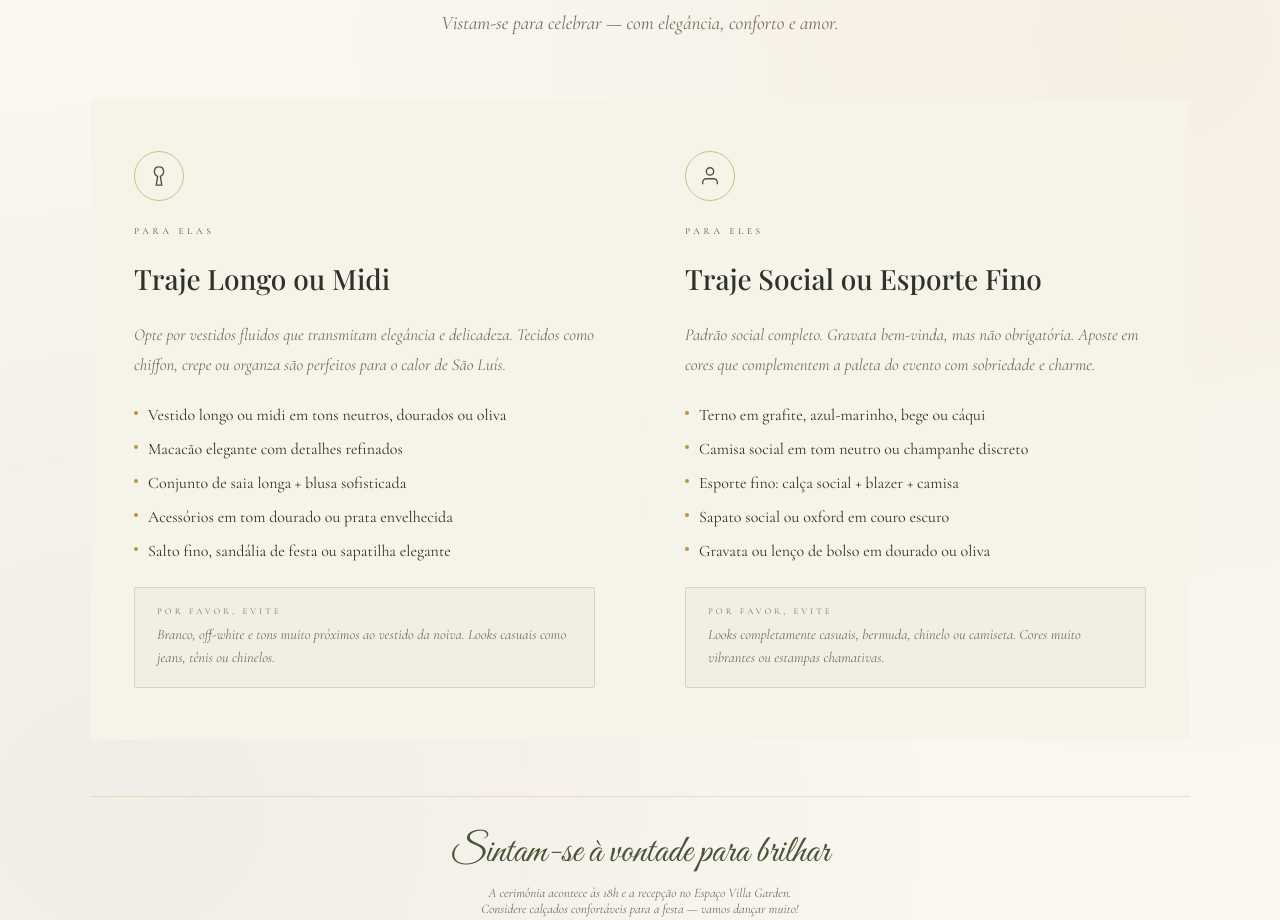
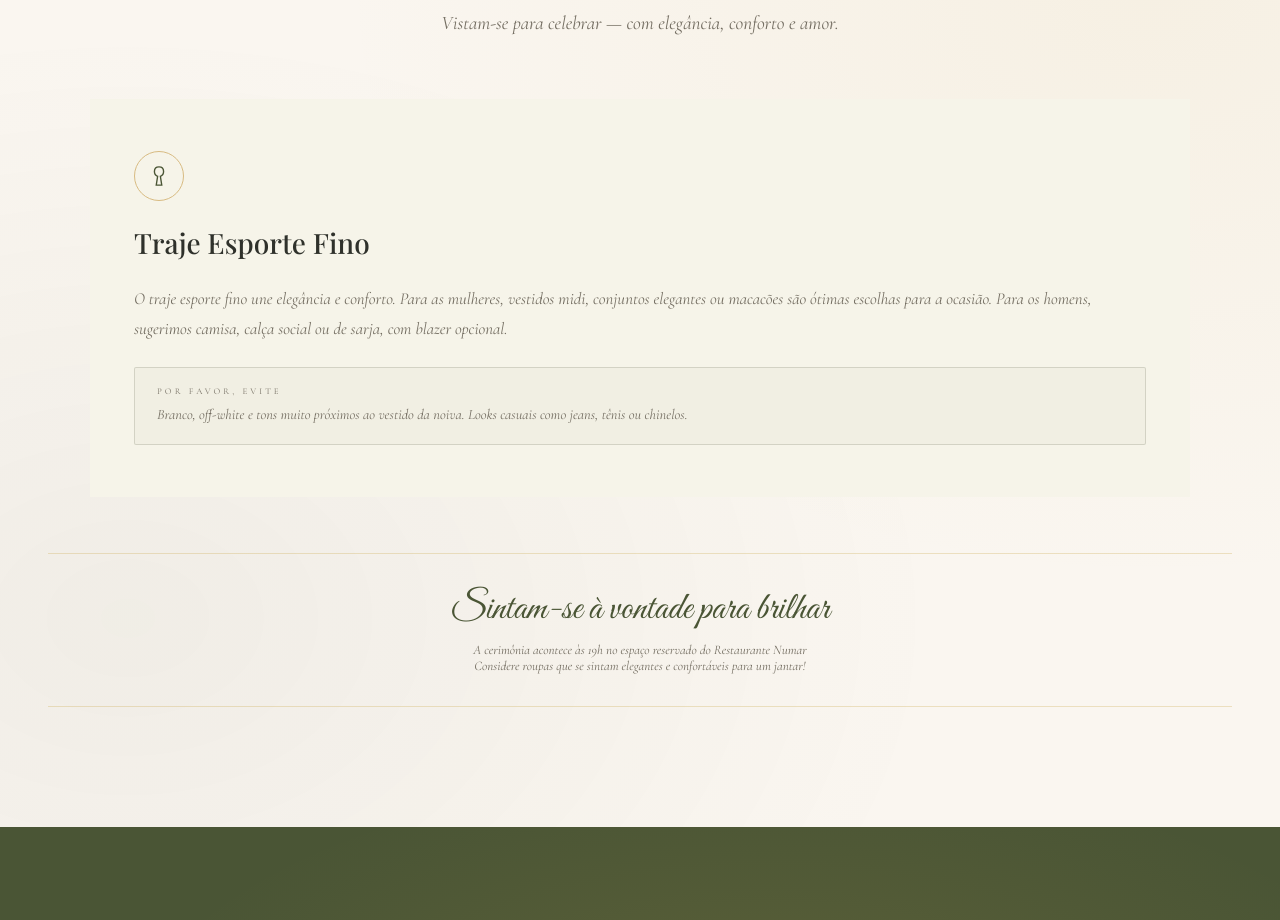
Before and after one commit to YtaloSauham/Site, a plain HTML site: page index.html in a window 1280 px wide. Shown: the part 1711-2631 px from the top of the page. Drawn offline with nearby package versions, Linux system fonts and the light colour scheme; a web font is replaced by a local one.

Commit message:
fix: atualizar estilo do cursor e ajustar informações da seção de traje

```diff
--- a/index.html
+++ b/index.html
@@ -75,7 +75,7 @@
     .cursor {
       position: fixed;
       width: 10px; height: 10px;
-      background: var(--olive);
+      background: var(--gold);
       border-radius: 50%;
       pointer-events: none;
       z-index: 10000;
@@ -86,7 +86,7 @@
     .cursor-ring {
       position: fixed;
       width: 36px; height: 36px;
-      border: 1px solid var(--olive);
+      border: 1px solid var(--gold);
       border-radius: 50%;
       pointer-events: none;
       z-index: 9998;
@@ -483,7 +483,7 @@
       text-align: center;
       max-width: 60px;
     }
-    .dress-code-grid { display: grid; grid-template-columns: 1fr 1fr; gap: 2px; }
+    .dress-code-grid { display: grid; grid-template-columns: 1fr; justify-items: center; gap: 2px; }
     .dress-card {
       background: var(--bg);
       padding: 52px 44px;
@@ -794,21 +794,14 @@
             <path d="M12 2C9 2 7 4 7 7c0 2.5 1.5 4.5 3.5 5.3L9 22h6l-1.5-9.7C15.5 11.5 17 9.5 17 7c0-3-2-5-5-5z"/>
           </svg>
         </div>
-        <div class="dress-card-label">Para Elas</div>
-        <div class="dress-card-title">Traje Longo ou Midi</div>
-        <p class="dress-card-desc">Opte por vestidos fluidos que transmitam elegância e delicadeza. Tecidos como chiffon, crepe ou organza são perfeitos para o calor de São Luís.</p>
-        <ul class="dress-card-items">
-          <li>Vestido longo ou midi em tons neutros, dourados ou oliva</li>
-          <li>Macacão elegante com detalhes refinados</li>
-          <li>Conjunto de saia longa + blusa sofisticada</li>
-          <li>Acessórios em tom dourado ou prata envelhecida</li>
-          <li>Salto fino, sandália de festa ou sapatilha elegante</li>
-        </ul>
+         <div class="dress-card-title">Traje Esporte Fino</div>
+        <p class="dress-card-desc">O traje esporte fino une elegância e conforto. Para as mulheres, vestidos midi, conjuntos elegantes ou macacões são ótimas escolhas para a ocasião. Para os homens, sugerimos camisa, calça social ou de sarja, com blazer opcional.</p>
         <div class="dress-avoid">
           <div class="dress-avoid-label">Por favor, evite</div>
           <div class="dress-avoid-text">Branco, off-white e tons muito próximos ao vestido da noiva. Looks casuais como jeans, tênis ou chinelos.</div>
         </div>
       </div>
+      <!--
       <div class="dress-card">
         <div class="dress-card-icon">
           <svg width="22" height="22" viewBox="0 0 24 24" fill="none" stroke="currentColor" stroke-width="1.5">
@@ -830,11 +823,12 @@
           <div class="dress-avoid-label">Por favor, evite</div>
           <div class="dress-avoid-text">Looks completamente casuais, bermuda, chinelo ou camiseta. Cores muito vibrantes ou estampas chamativas.</div>
         </div>
+      -->
       </div>
     </div>
     <div class="dress-note fade-in-up">
       <div class="dress-note-script">Sintam-se à vontade para brilhar</div>
-      <p class="dress-note-text">A cerimônia acontece às 18h e a recepção no Espaço Villa Garden.<br/>Considere calçados confortáveis para a festa — vamos dançar muito!</p>
+      <p class="dress-note-text">A cerimônia acontece às 19h no espaço reservado do Restaurante Numar<br/>Considere roupas que se sintam elegantes e confortáveis para um jantar!</p>
     </div>
   </div>
 </section>
```
